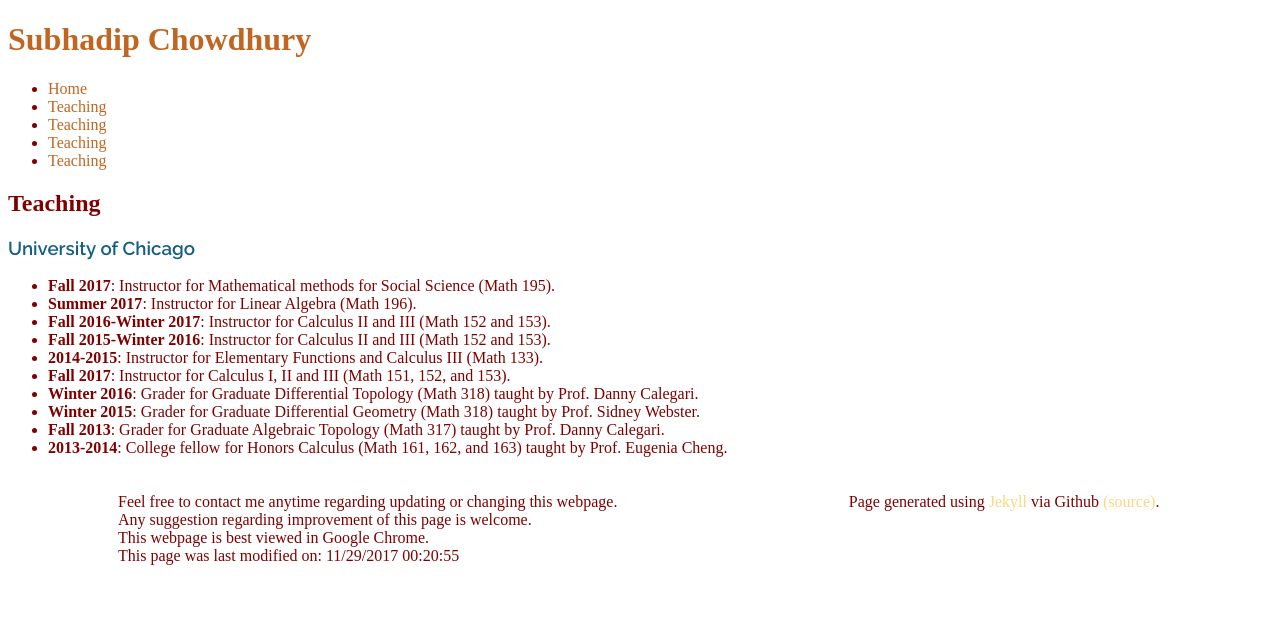
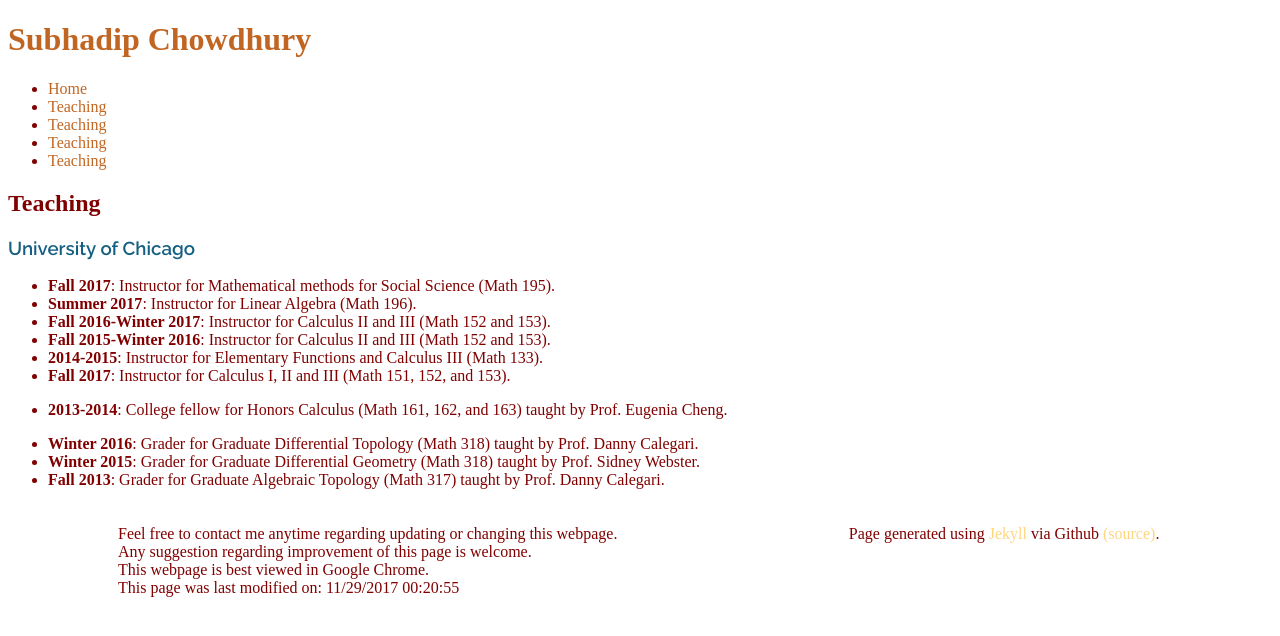
Before and after one commit to subhadipchowdhury/subhadipchowdhury.github.io, a Jekyll site: the page built from teaching/index.md, in a window 1280 px wide. Shown: the top 636 px of the page. Built offline with Jekyll 4.4.1, drawn with Linux system fonts in a browser that asks for light colours; some web fonts are replaced.

```diff
--- a/teaching/index.md
+++ b/teaching/index.md
@@ -15,7 +15,9 @@ navigation_weight: 3
 - **Fall 2015-Winter 2016**: Instructor for Calculus II and III (Math 152 and 153).
 - **2014-2015**: Instructor for Elementary Functions and Calculus III (Math 133).
 - **Fall 2017**: Instructor for Calculus I, II and III (Math 151, 152, and 153).
+- **2013-2014**: College fellow for Honors Calculus (Math 161, 162, and 163) taught by Prof. Eugenia Cheng.
+
+
 - **Winter 2016**: Grader for Graduate Differential Topology (Math 318) taught by Prof. Danny Calegari.
 - **Winter 2015**: Grader for Graduate Differential Geometry (Math 318) taught by Prof. Sidney Webster.
 - **Fall 2013**: Grader for Graduate Algebraic Topology (Math 317) taught by Prof. Danny Calegari.
-- **2013-2014**: College fellow for Honors Calculus (Math 161, 162, and 163) taught by Prof. Eugenia Cheng.
```
